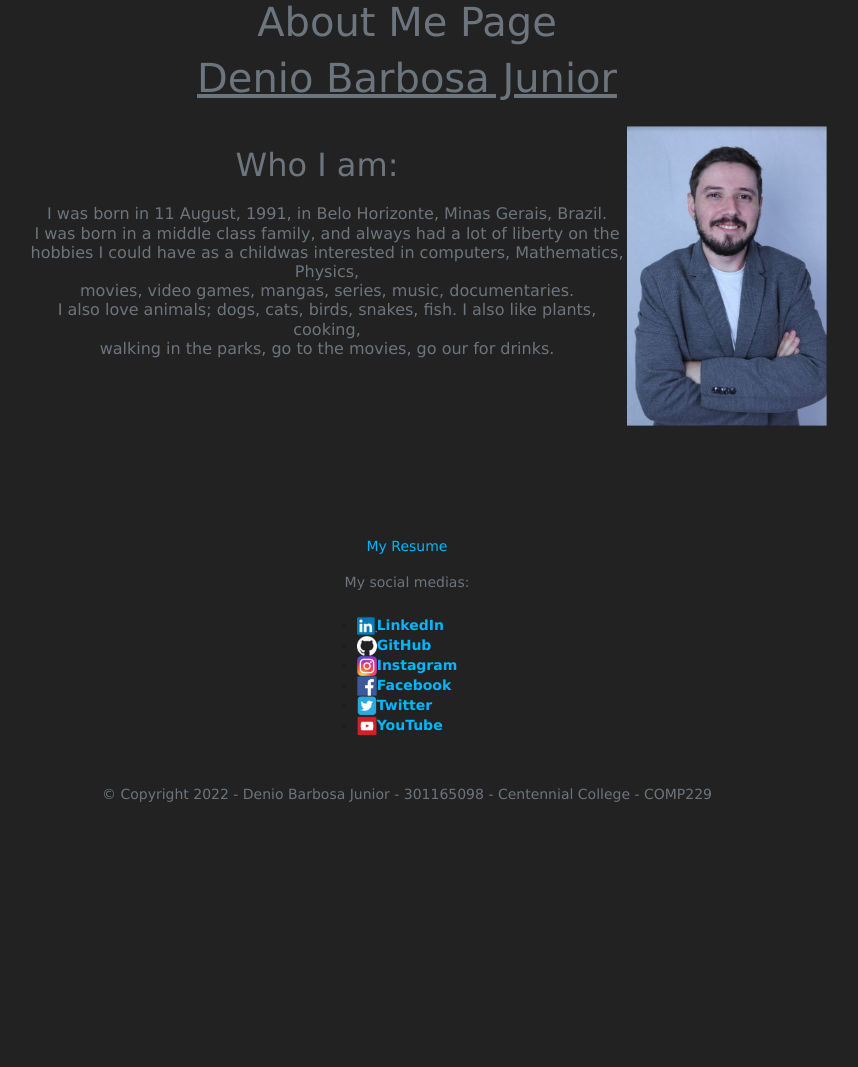
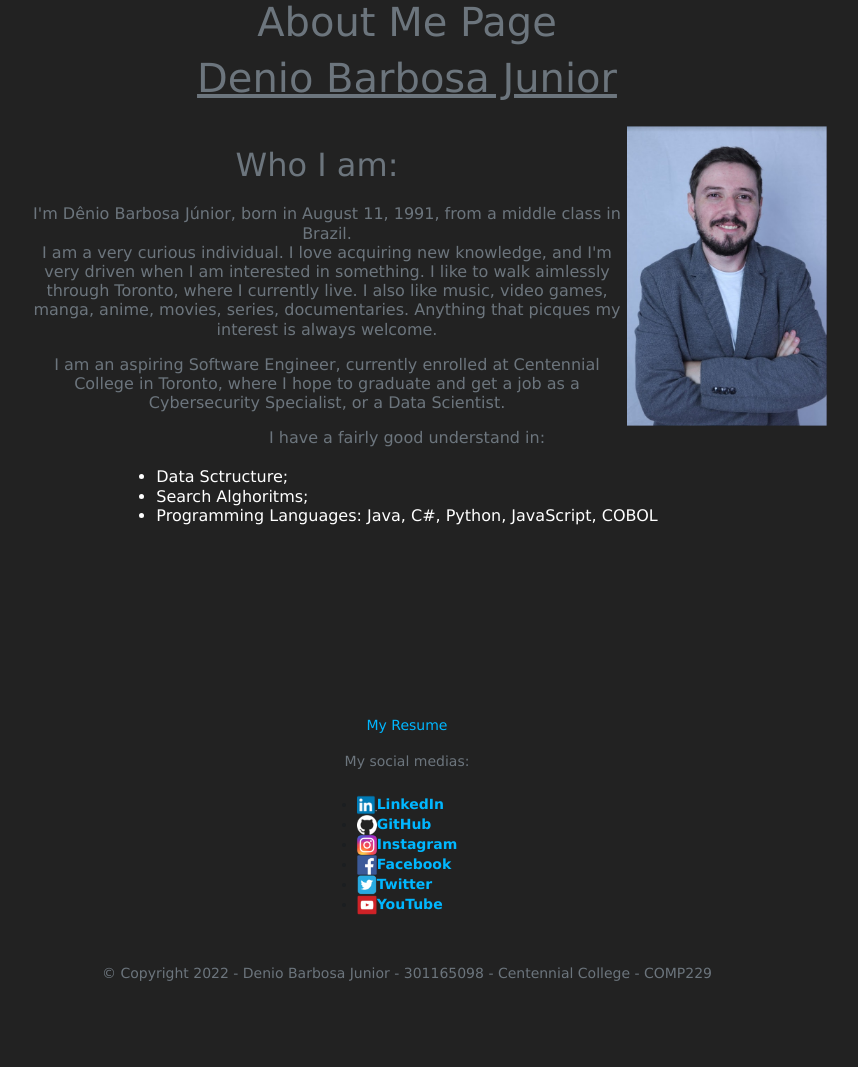
Before and after one commit to dnnzao/COMP229_SEC003, a Node server app: page /about in a window 1280 px wide. Shown: the part 226-1293 px from the top of the page, without its empty margins (233-1091 px from the left). Before the commit the page ends 1028 px from the top, so only its background shows below. Run offline with Node 20, Linux system fonts and the light colour scheme; some libraries are stand-ins or nearby versions.

Commit message:
Finished Home page, small changes on About Me page

```diff
--- a/Assignment1/views/pages/about_me.ejs
+++ b/Assignment1/views/pages/about_me.ejs
@@ -15,12 +15,25 @@
                 <h2 class="text-center text-muted" >Who I am:</h2>
                 <div>
                     <h6 class="text-center text-muted" >
-                        I was born in 11 August, 1991, in Belo Horizonte, Minas Gerais, Brazil.<br>
-                        I was born in a middle class family, and always had a lot of liberty on the<br>
-                        hobbies I could have as a childwas interested in computers, Mathematics, Physics,<br>
-                        movies, video games, mangas, series, music, documentaries.<br>
-                        I also love animals; dogs, cats, birds, snakes, fish. I also like plants, cooking,<br>
-                        walking in the parks, go to the movies, go our for drinks.<br>
+                        <p>
+                            I'm Dênio Barbosa Júnior, born in August 11, 1991, from a middle class in Brazil.<br>
+                            I am a very curious individual. I love acquiring new knowledge, and I'm very driven when
+                            I am interested in something. I like to walk aimlessly through Toronto, where I currently live.
+                            I also like music, video games, manga, anime, movies, series, documentaries. Anything that
+                            picques my interest is always welcome.
+                        </p>
+                        <p>
+                            I am an aspiring Software Engineer, currently enrolled at Centennial College in Toronto,
+                            where I hope to graduate and get a job as a Cybersecurity Specialist, or a Data Scientist.
+                        </p>
+                        I have a fairly good understand in:
+                        <div class="services-list" >
+                            <ul class="list-group">
+                                <li>Data Sctructure;</li>
+                                <li>Search Alghoritms;</li>
+                                <li>Programming Languages: Java, C#, Python, JavaScript, COBOL</li>
+                            </ul>
+                        </div>
                     </h6>
                 </div>
             </div>
```
Also changed, not shown: Assignment1/app.js (+6 -1 lines), Assignment1/views/pages/home.ejs (+12 -0 lines).
